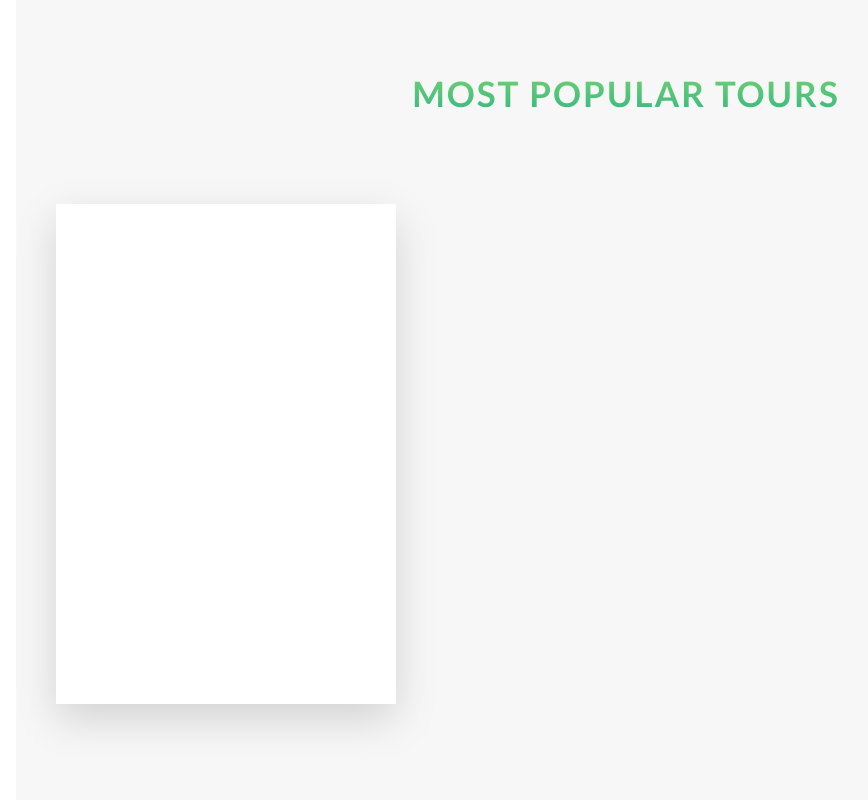
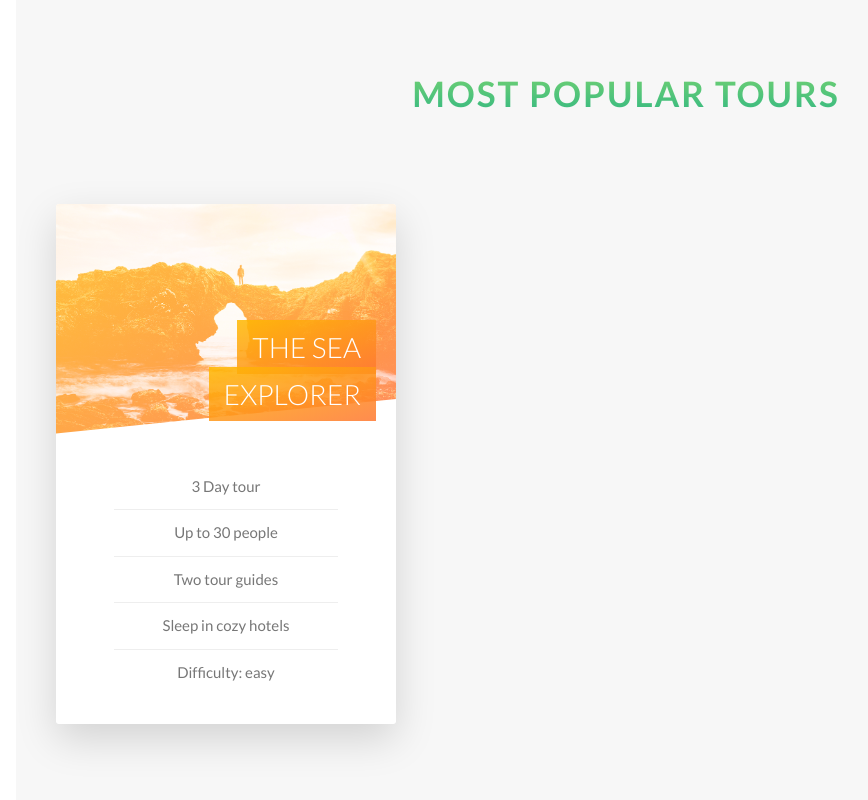
Before and after one commit to kimura-dev/Adventure_Site, a website: page starter/index.html in a window 1280 px wide. Shown: the part 2319-3119 px from the top of the page, without its empty margins (14-882 px from the left). Drawn offline with Linux system fonts and the light colour scheme.

Commit message:
front of card styling is done

```diff
--- a/starter/index.html
+++ b/starter/index.html
@@ -106,7 +106,21 @@
                     <div class="col-1-of-3">
                         <div class="card">
                             <div class="card__side card__side--front">
-                                Front
+                                <div class="card__image card__image--1">
+                                    &nbsp;
+                                </div>
+                                <h4 class="card__heading">
+                                    <span class="card__heading-span card__heading-span--1">The Sea Explorer</span>
+                                </h4>
+                                <div class="card__details">
+                                    <ul>
+                                        <li>3 Day tour</li>
+                                        <li>Up to 30 people</li>
+                                        <li>Two tour guides</li>
+                                        <li>Sleep in cozy hotels</li>
+                                        <li>Difficulty: easy</li>
+                                    </ul>
+                                </div>
                             </div>
                             <div class="card__side card__side--back card__side--back-1">
                                 Back
--- a/starter/sass/abstracts/_variables.scss
+++ b/starter/sass/abstracts/_variables.scss
@@ -8,6 +8,8 @@ $color-white: #fff;
 $color-black: #000;
 $color-gray-dark: #777;
 $color-grey-light-1: #f7f7f7;
+$color-grey-light-2: #eee;
+
 
 $color-secondary-light: #ffb900;
 $color-secondary-dark: #ff7730;
--- a/starter/sass/components/_card.scss
+++ b/starter/sass/components/_card.scss
@@ -3,13 +3,11 @@
   perspective: 150rem;
   -moz-perspective: 150rem;
   position: relative;
-  height: 50rem;
+  height: 52rem;
 
 
   &__side {
-    color: #fff;
-    font-size: 2rem;
-    height: 50rem;
+    height: 52rem;
     transition: all .8s ease;
     position: absolute;
     top: 0;
@@ -17,7 +15,8 @@
     width: 100%;
     // hides the back part of wider card
     backface-visibility: hidden;
-    border: 3px;
+    border-radius: 3px;
+    overflow: hidden;
     box-shadow: 0 1.5rem 4rem rgba($color-black, .15);
 
     &--front {
@@ -44,4 +43,75 @@
   &:hover &__side--back {
     transform: rotateY(0);
   }
+
+
+  // FRONT SIDE STYLING
+  &__image {
+    background-size: cover;
+    height: 23rem;
+    // Brand new operator
+    background-blend-mode: screen;
+    -webkit-clip-path: polygon(0 0, 100% 0, 100% 85%, 0 100%);
+    clip-path: polygon(0 0, 100% 0, 100% 85%, 0 100%);
+
+    &--1 {
+      background-image: linear-gradient(to right bottom, $color-secondary-light, $color-secondary-dark), url(../img/nat-5.jpg);
+    }
+
+    &--2 {
+      background-image: url(../img/nat-5.jpg);
+    }
+
+    &--3 {
+      background-image: url(../img/nat-5.jpg);
+    }
+
+  }
+
+  &__heading {
+    font-size: 2.8rem;
+    font-weight: 300;
+    text-transform: uppercase;
+    text-align: right;
+    color: $color-white;
+    position: absolute;
+    top: 12rem;
+    right: 2rem;
+    width: 75%;
+  }
+
+  &__heading-span {
+    padding: 1rem 1.5rem;
+    -webkit-box-decoration-break: clone;
+    box-decoration-break: clone;
+
+
+    &--1 {
+      background-image: linear-gradient(to right bottom,
+      rgba($color-secondary-light, .85),
+      rgba($color-secondary-dark, .85))
+    }
+  }
+
+  &__details {
+    padding: 3rem;
+
+
+    ul {
+      list-style: none;
+      width: 80%;
+      margin: 0 auto;
+
+      li {
+        text-align: center;
+        font-size: 1.5rem;
+        padding: 1rem;
+
+        &:not(:last-child){
+          border-bottom: 1px solid $color-grey-light-2;
+        }
+      }
+    }
+
+  }
 }
--- a/starter/sass/layout/_header.scss
+++ b/starter/sass/layout/_header.scss
@@ -8,6 +8,7 @@
   background-size: cover;
   background-position: top;
   position: relative;
+  -webkit-clip-path: polygon(0 0, 100% 0, 100% 75vh, 0 100%);
   clip-path: polygon(0 0, 100% 0, 100% 75vh, 0 100%);
 
   &__logo-box {
```
Also changed, not shown: starter/css/style.css.
